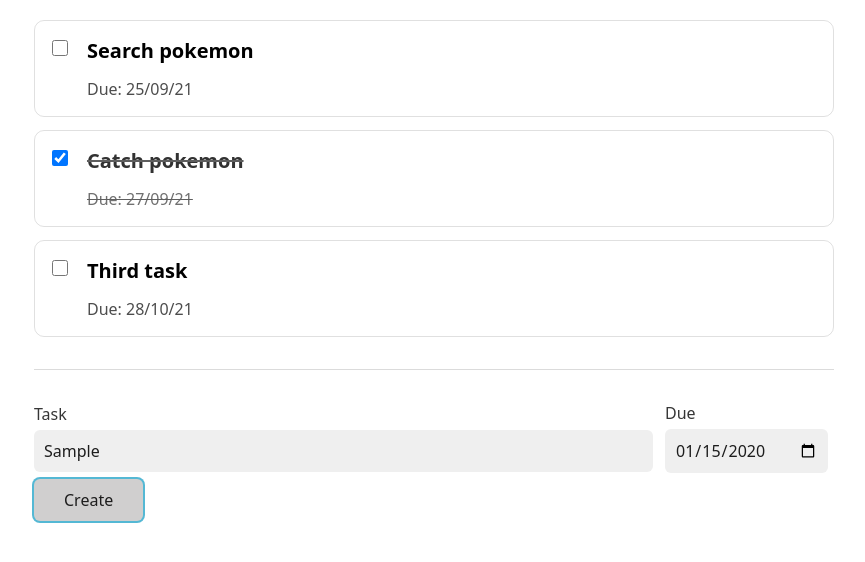
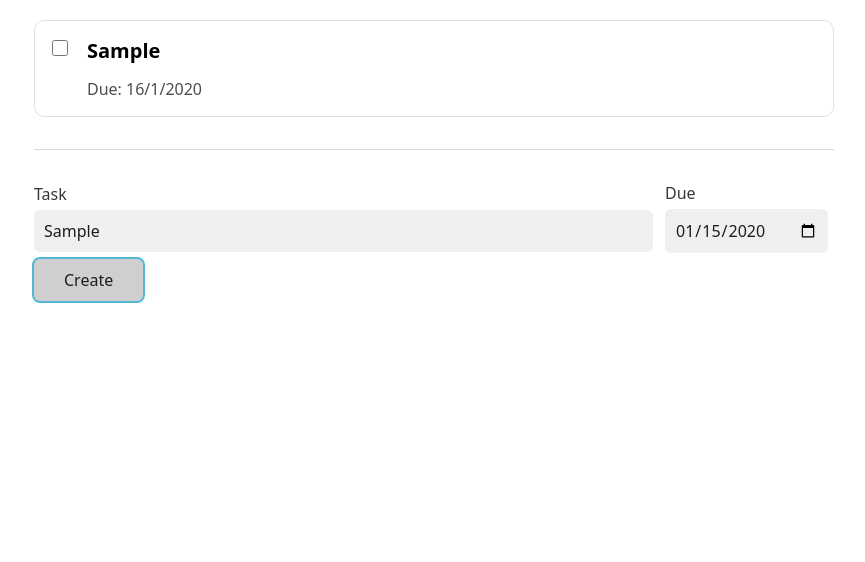
Before and after one commit to jahirfiquitiva/ejercicios-misiontic2022, a plain HTML site: page tasks/index.html in a window 1280 px wide. Both pictures are taken after typing "Sample", "2020-01-15" into the empty fields and a click on the button "Create". Shown: the whole page, without its empty margins (206-1071 px from the left). Drawn offline with nearby package versions, Linux system fonts and the light colour scheme.

Commit message:
Split javascript into multiple files and render new tasks from input

```diff
--- a/tasks/index.html
+++ b/tasks/index.html
@@ -33,5 +33,7 @@
     </form>
 
     <script src="js/tasks.js"></script>
+    <script src="js/create-elements.js"></script>
+    <script src="js/listener.js"></script>
   </body>
 </html>
--- /dev/null
+++ b/tasks/js/create-elements.js
@@ -0,0 +1,28 @@
+function createTaskElement(task, index) {
+  const taskElement = document.createElement('div');
+  taskElement.classList.add('task');
+
+  const checkboxElement = document.createElement('input');
+  checkboxElement.type = 'checkbox';
+  checkboxElement.name = `check-${index}`;
+  checkboxElement.checked = task.done;
+
+  const contentElement = document.createElement('div');
+  contentElement.classList.add('content');
+
+  const contentTitleElement = document.createElement('h6');
+  contentTitleElement.innerText = task.task;
+
+  const contentDateElement = document.createElement('p');
+  // interpolation
+  contentDateElement.innerText = `Due: ${task.due.getDate()+1}/${task.due.getMonth()+1}/${task.due.getFullYear()}`;
+
+  contentElement.appendChild(contentTitleElement);
+  contentElement.appendChild(contentDateElement);
+
+  taskElement.appendChild(checkboxElement);
+  taskElement.appendChild(contentElement);
+
+  const tasksContainerElement = document.getElementById('tasks');
+  tasksContainerElement.appendChild(taskElement);
+}
--- /dev/null
+++ b/tasks/js/listener.js
@@ -0,0 +1,23 @@
+const taskInput = document.getElementById('task-input');
+const dateInput = document.getElementById('date-input');
+const createBtn = document.getElementById('create-btn');
+
+function renderTasks() {
+  const taskText = taskInput.value; // Valor o texto del input
+  const dueText = dateInput.value; // Valor o texto del input
+  const taskObject = {
+    task: taskText,
+    due: new Date(dueText),
+    done: false,
+  }
+  tasks.push(taskObject);
+
+  const tasksContainerElement = document.getElementById('tasks');
+  tasksContainerElement.innerHTML = '';
+
+  for (let i = 0; i < tasks.length; i++) {
+    createTaskElement(tasks[i], i);
+  }
+}
+
+createBtn.addEventListener('click', renderTasks);
--- a/tasks/js/tasks.js
+++ b/tasks/js/tasks.js
@@ -1,63 +1,2 @@
 // DOM Document Object Model
-const firstTask = {
-  task: 'Search pokemon',
-  due: '25/09/21',
-  done: false,
-}
-
-const secondTask = {
-  task: 'Catch pokemon',
-  due: '27/09/21',
-  done: true,
-}
-
-const thirdTask = {
-  task: 'Third task',
-  due: '28/10/21',
-  done: false,
-}
-
-const tasks = [firstTask, secondTask, thirdTask];
-
-function createTaskElement (task, index) {
-  const taskElement = document.createElement('div');
-  taskElement.classList.add('task');
-
-  const checkboxElement = document.createElement('input');
-  checkboxElement.type = 'checkbox';
-  checkboxElement.name = `check-${index}`;
-  checkboxElement.checked = task.done;
-
-  const contentElement = document.createElement('div');
-  contentElement.classList.add('content');
-
-  const contentTitleElement = document.createElement('h6');
-  contentTitleElement.innerText = task.task;
-
-  const contentDateElement = document.createElement('p');
-  // interpolation
-  contentDateElement.innerText = `Due: ${task.due}`;
-
-  contentElement.appendChild(contentTitleElement);
-  contentElement.appendChild(contentDateElement);
-
-  taskElement.appendChild(checkboxElement);
-  taskElement.appendChild(contentElement);
-
-  const tasksContainerElement = document.getElementById('tasks');
-  tasksContainerElement.appendChild(taskElement);
-}
-
-for (let i = 0; i < tasks.length; i++) {
-  createTaskElement(tasks[i], i)
-}
-
-const taskInput = document.getElementById('task-input');
-const createBtn = document.getElementById('create-btn');
-
-function showTask () {
-  const task = taskInput.value; // Valor o texto del input
-  console.log(task);
-}
-
-createBtn.addEventListener('click', showTask);
+const tasks = [];
```
